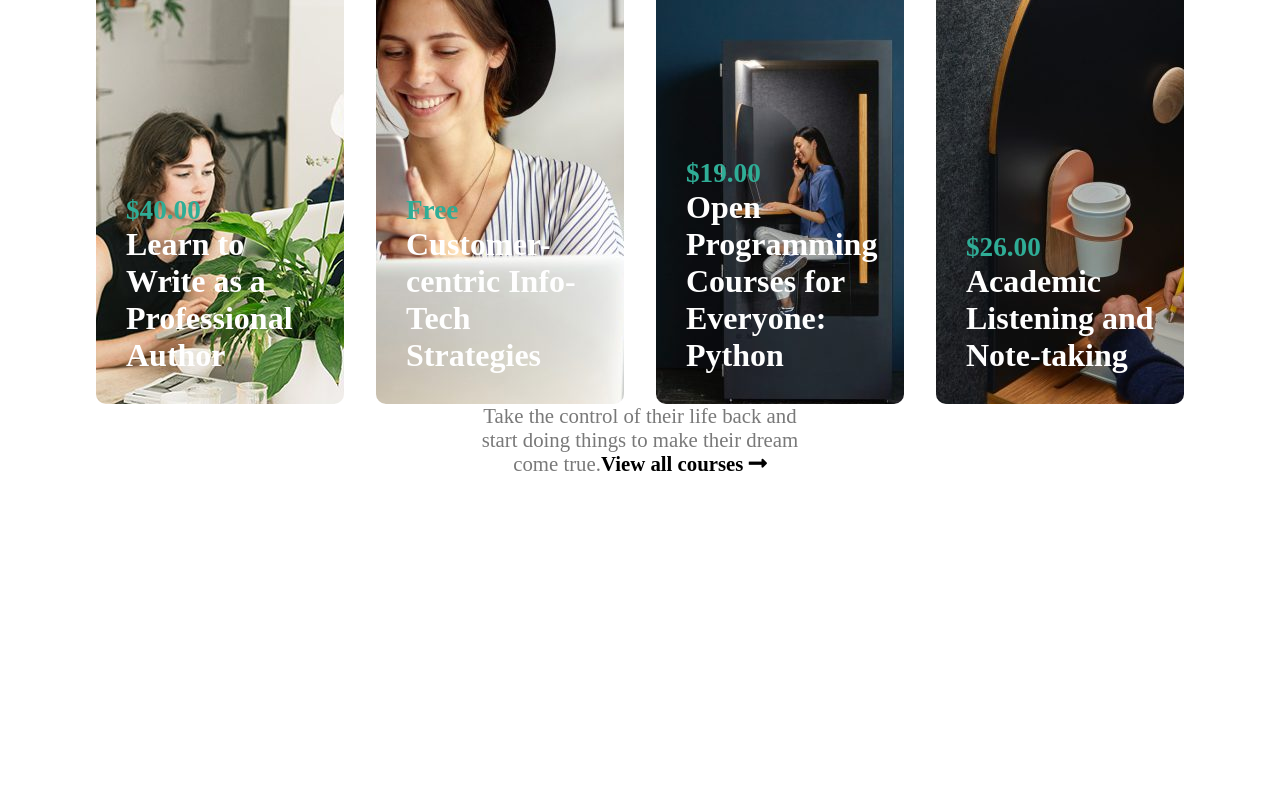
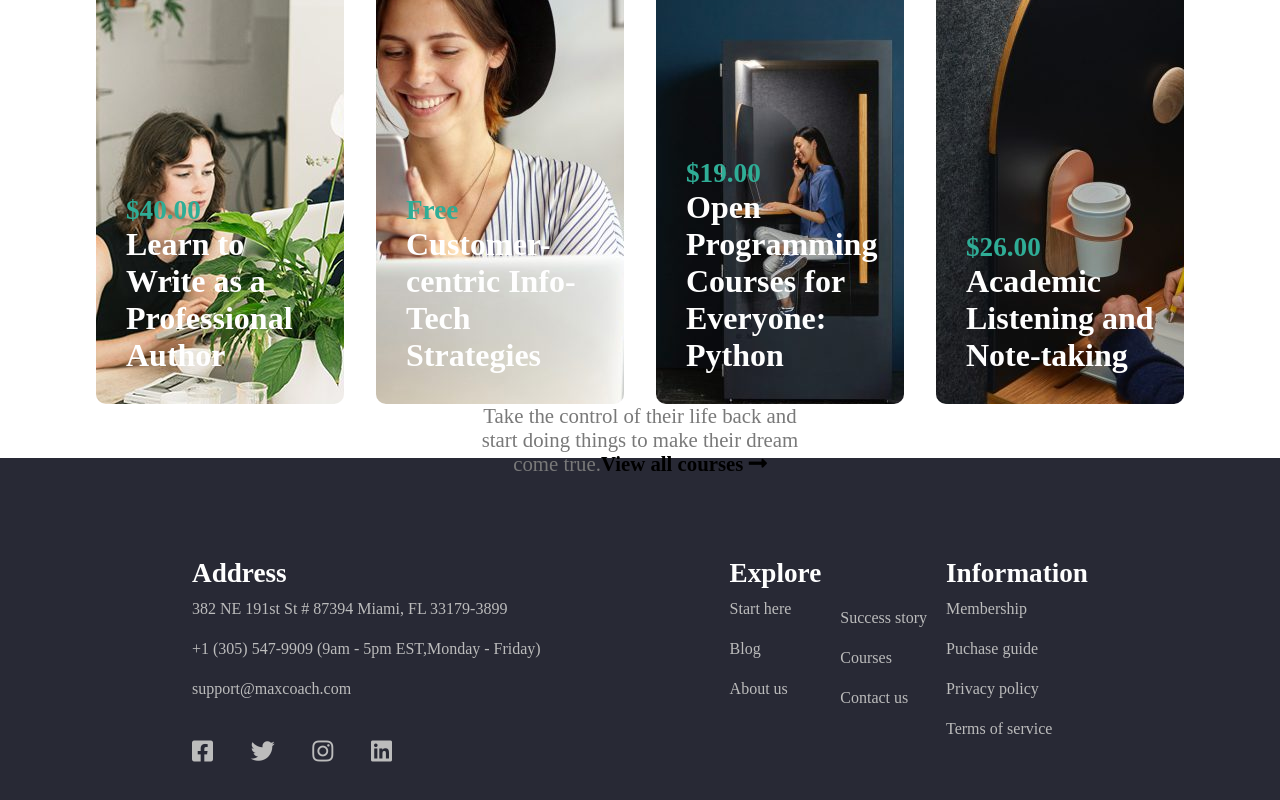
Before and after one commit to SimoneBenato/proj-html-vuejs, a Vue app: page / in a window 1280 px wide. Shown: the part 2742-3542 px from the top of the page. Before the commit the page ends 3218 px from the top, so only its background shows below. Built offline with nearby package versions, Linux system fonts and the light colour scheme.

Commit message:
Componente Footer

```diff
--- a/src/components/Component2.vue
+++ b/src/components/Component2.vue
@@ -71,11 +71,11 @@ export default {
 
     .card-section {
       display: flex;
-      margin-top: 50px;
+      justify-content: center;
 
       .card {
-      width: calc((100% / 3) - 20px);
-      height: 600px;
+      width: calc((90% / 3) - 20px);
+      height: 500px;
       margin-right: 20px;
       background-color: $white;
       border-radius: 10px;
@@ -85,6 +85,7 @@ export default {
 
           img {
             width: 100%;
+            height: 100%;
             border-top-right-radius: 10px;
             border-top-left-radius: 10px;
           }
--- a/src/components/Footer.vue
+++ b/src/components/Footer.vue
@@ -1,6 +1,59 @@
 <template>
-  <div>
-
+  <div class="container-fluid">
+    <div class="container-footer">
+      <!-- sezione address -->
+      <div class="left">
+        <div class="address">
+          <h3 class="label">Address</h3>
+          <span class="description">
+            382 NE 191st St # 87394 Miami, FL 33179-3899 <br>
+            +1 (305) 547-9909 (9am - 5pm EST,Monday - Friday) <br>
+            <a href="">support@maxcoach.com</a><br>
+          </span>
+          <section class="social">
+            <i class="fab fa-facebook-square"></i>
+            <i class="fab fa-twitter"></i>
+            <i class="fab fa-instagram"></i>
+            <i class="fab fa-linkedin"></i>
+          </section>
+        </div>
+      </div>
+      <div class="right">
+        <!-- sezione explore -->
+        <div class="explore">
+          <h3 class="label">Explore</h3>
+          <span class="description">
+            <ul>
+              <li><a href="">Start here</a></li>
+              <li><a href="">Blog</a></li>
+              <li><a href="">About us</a></li>
+            </ul>
+          </span>
+        </div>
+        <div>
+          <span class="description">
+            <br>
+            <ul>
+              <li><a href="">Success story</a></li>
+              <li><a href="">Courses</a></li>
+              <li><a href="">Contact us</a></li>
+            </ul>
+          </span>
+        </div>
+        <!-- sezione information -->
+        <div class="information">
+          <h3 class="label">Information</h3>
+          <span class="description">
+            <ul>
+              <li><a href="">Membership</a></li>
+              <li><a href="">Puchase guide</a></li>
+              <li><a href="">Privacy policy</a></li>
+              <li><a href="">Terms of service</a></li>
+            </ul>
+          </span>
+        </div>
+      </div>
+    </div>
   </div>
 </template>
 
@@ -15,5 +68,42 @@ export default {
 
 <!-- Add "scoped" attribute to limit CSS to this component only -->
 <style scoped lang="scss">
+@import '../styles/colors.scss';
+.container-fluid {
+  background-color: $charade;
+  padding: 100px 0;
 
+  .container-footer {
+    width: 70%;
+    margin: 0 auto;
+    display: flex;
+    justify-content: space-between;
+
+    .label {
+      color: $white;
+      font-weight: bold;
+      font-size: 1.7rem;
+    }
+
+    .description {
+      color: $silver;
+      line-height: 40px;
+    }
+
+    .social {
+      color: $silver;
+      font-size: 1.5rem;
+      width: 200px;
+      display: flex;
+      justify-content: space-between;
+      margin-top: 30px;
+    }
+
+    .right {
+      display: flex;
+      width: 40%;
+      justify-content: space-between;
+    }
+  }
+}
 </style>
--- a/src/styles/generals.scss
+++ b/src/styles/generals.scss
@@ -32,3 +32,19 @@ li {
   flex-direction: column;
   justify-content: space-evenly;
 }
+
+.container-footer {
+
+  a {
+    text-decoration: none;
+    color: $silver;
+  }
+
+  a:hover {
+    color: $white;
+  }
+}
+
+button:hover {
+cursor: pointer;
+}
```
